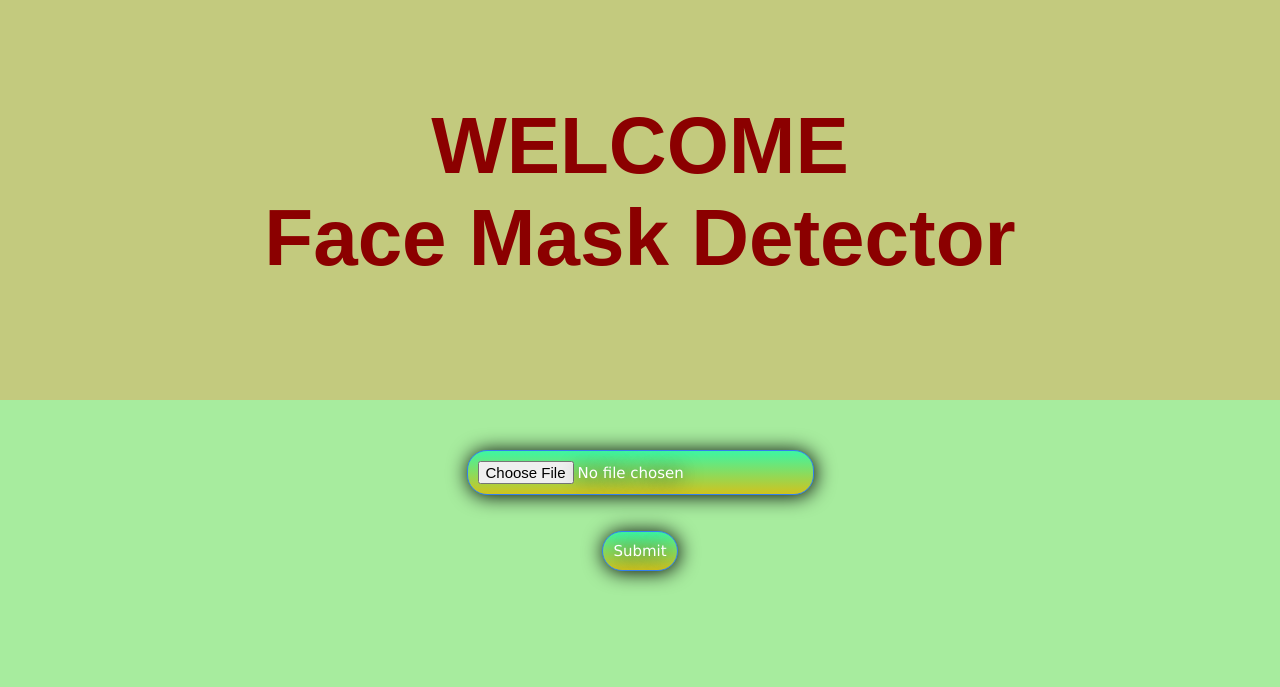
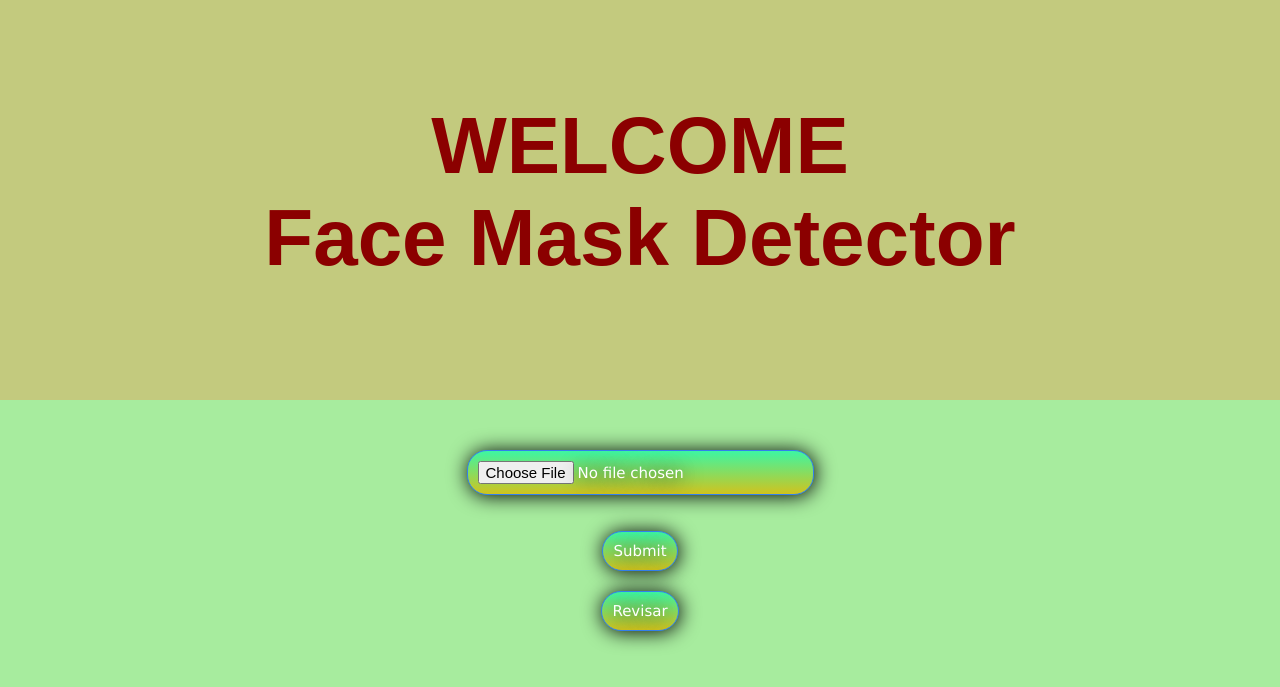
Before and after one commit to whodoibenow/maskisamust, a Flask app: page / in a window 1280 px wide. Shown: the top 687 px of the page. Run offline with Flask 2, Linux system fonts and the light colour scheme.

Commit message:
Update index.html

```diff
--- a/templates/index.html
+++ b/templates/index.html
@@ -12,12 +12,69 @@
             </div>
 
 
-        <form method="POST" action="{{url_for('mask_image')}}" enctype="multipart/form-data">
-            <input type="file" name='image' class='btn'><br><br><br>
-            <input type="submit" class='btn'>
-        </form>
-
-    </center>
+            <form method="POST" action="{{url_for('mask_image')}}" enctype="multipart/form-data">
+                <input type="file" name='image' class='btn'><br><br><br>
+                <input type="submit" class='btn'>
+            </form>
+            <form action="/upload" method="post" enctype="multipart/form-data" >
+              <div align="center" style="margin-top:20px">
+                  <div id="webcam" style="margin-bottom:10px"></div>
+                  <input id="boton" type="button" value="Revisar" class="btn btn-primary" onclick="take_snapshot()">
+                  <div id="loading" style="display:none;"><img src="{{ url_for('static', filename='Spinner-1s-200px.gif')}}"/>
+                  </div>
+              </div>
+            </form>
+            <div class="text-center" id="content"></div>
+        </center>
 
     </body>
+    <script language="JavaScript">
+            Webcam.set({
+                width: 320,
+                height: 240,
+                image_format: 'jpeg',
+                jpeg_quality: 90
+            });
+            Webcam.attach('#webcam');
+
+            function getHTMLTemplate(bodyFormData) {
+              $("#boton").prop('disabled', true);
+              $("#loading").show();
+
+              return axios.post( '/upload',
+                    bodyFormData,
+                    {
+                      headers: {
+                          'Content-Type': 'multipart/form-data'
+                      }
+                    }
+                  ).then(response => {
+                    this.response = response.data
+
+                    return this.response
+                  })
+            };
+
+
+            function take_snapshot() {
+                    // take snapshot and get image data
+                    Webcam.snap( function(data_uri) {
+                        // display results in page
+                  var file =  data_uri;
+                  var bodyFormData = new FormData();
+                  bodyFormData.append('image', file);
+
+
+
+
+                  document.getElementById("content").innerHTML = text;
+                  $("#loading").hide();
+                  $("#boton").prop('disabled', false);
+                });
+
+
+                });
+          }
+  </script>
+
 </html>
```
